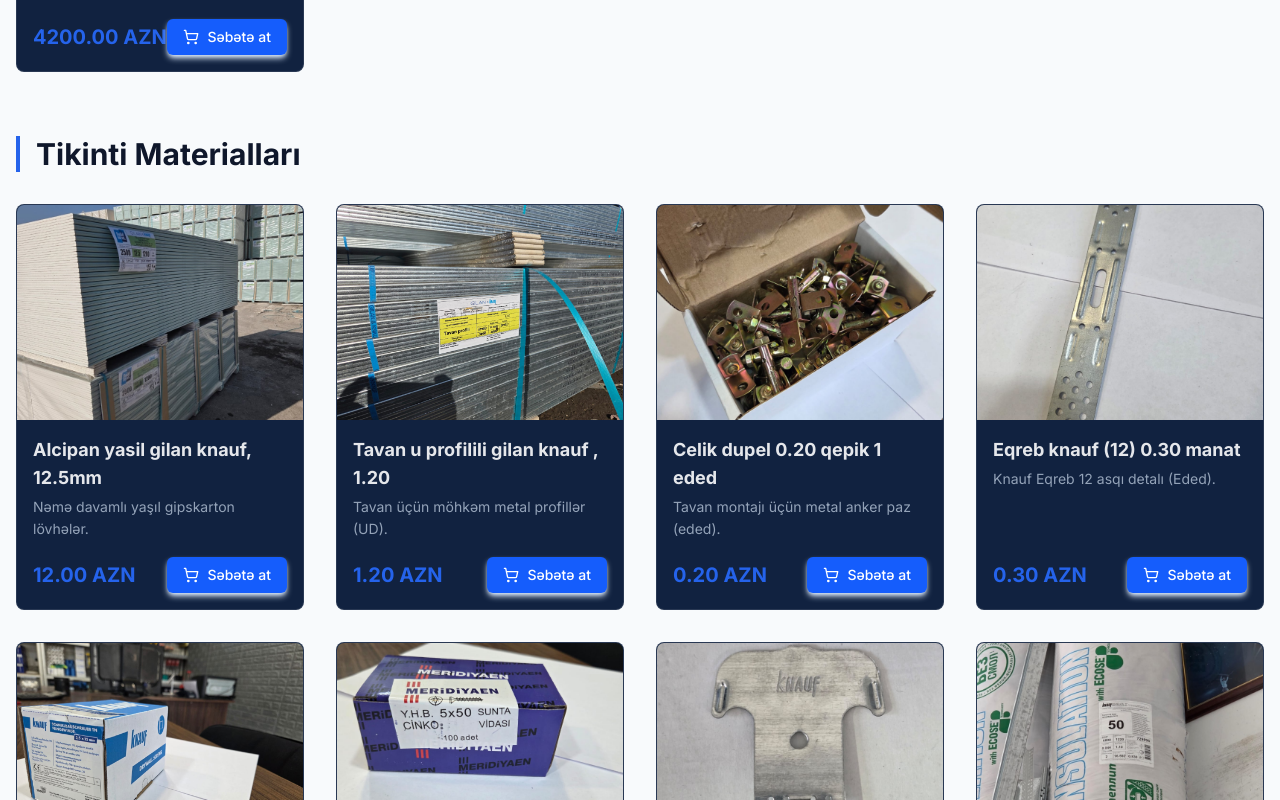
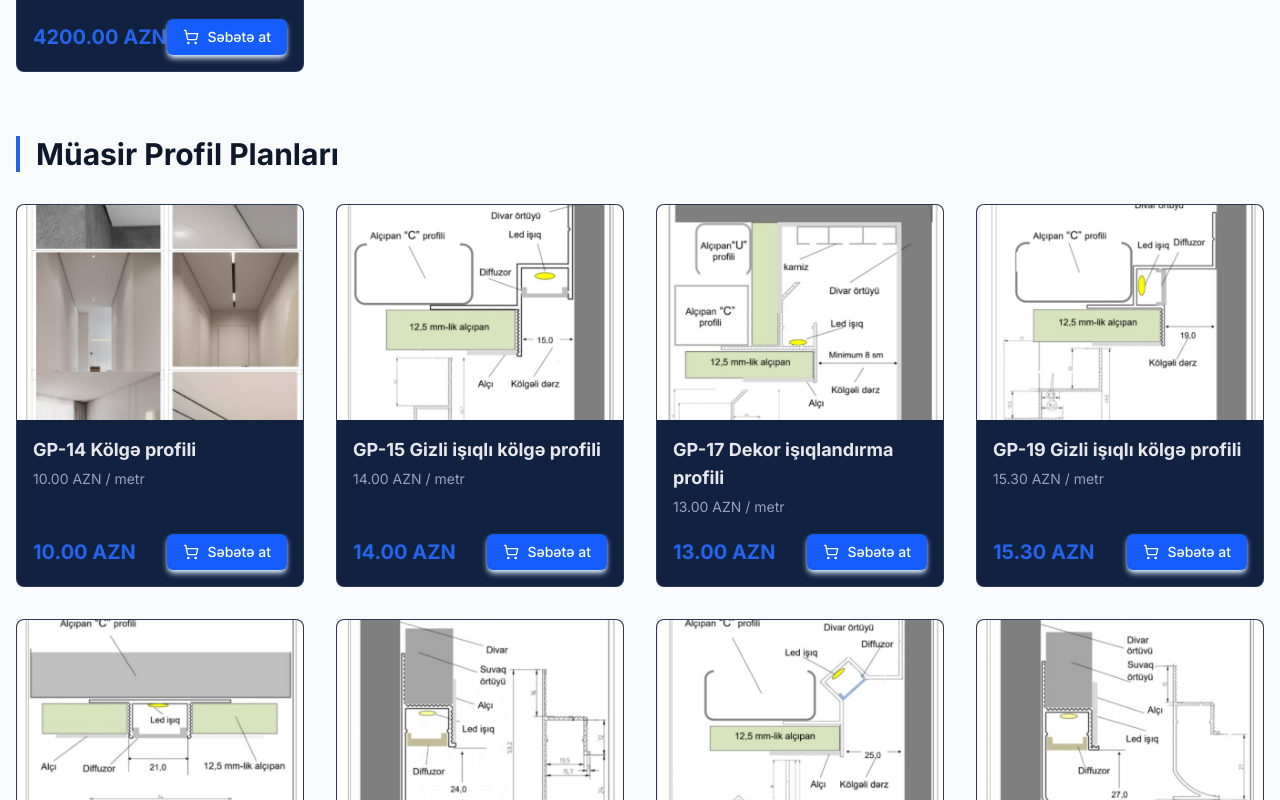
Before and after one commit to sirbxueonline-arch/AlcipanBaku, a Next.js app: page /products in a window 1280 px wide. Shown: the part 1420-2220 px from the top of the page. Built offline with nearby package versions, Linux system fonts and the light colour scheme.

Commit message:
Fix card unclickability and make products page cover packages and plans

```diff
--- a/src/app/products/page.tsx
+++ b/src/app/products/page.tsx
@@ -11,6 +11,7 @@
     const { packages, products, language } = useAdmin();
     const activePackages = packages.filter(p => p.isActive);
     const activeProducts = products.filter(p => p.isActive && !p.id.startsWith('gp'));
+    const activePlans = products.filter(p => p.isActive && p.id.startsWith('gp'));
 
     const containerVariants: Variants = {
         hidden: { opacity: 0 },
@@ -86,6 +87,30 @@
                 {activePackages.length === 0 && (
                     <div className="text-center py-10 bg-white rounded-lg border border-dashed border-gray-200 mb-16">
                         <p className="text-gray-500">No active packages.</p>
+                    </div>
+                )}
+
+                {/* PLANS SECTION */}
+                <h2 className="text-3xl font-bold text-slate-900 mb-8 border-l-4 border-[var(--primary)] pl-4">
+                    {language === 'AZ' ? 'Müasir Profil Planları' : language === 'RU' ? 'Планы Современных Профилей' : 'Modern Profile Plans'}
+                </h2>
+
+                <motion.div
+                    variants={containerVariants}
+                    initial="hidden"
+                    animate="visible"
+                    className="grid grid-cols-1 sm:grid-cols-2 lg:grid-cols-3 xl:grid-cols-4 gap-8 mb-16"
+                >
+                    {activePlans.map(plan => (
+                        <motion.div key={plan.id} variants={itemVariants} className="h-full">
+                            <ProductCard product={plan} />
+                        </motion.div>
+                    ))}
+                </motion.div>
+
+                {activePlans.length === 0 && (
+                    <div className="text-center py-10 bg-white rounded-lg border border-dashed border-gray-200 mb-16">
+                        <p className="text-gray-500">No active plans.</p>
                     </div>
                 )}
 
--- a/src/components/PricingTables.tsx
+++ b/src/components/PricingTables.tsx
@@ -48,8 +48,9 @@
                             viewport={{ once: true }}
                             whileHover={{ scale: 1.03 }}
                             whileTap={{ scale: 0.98 }}
-                            className="bg-white rounded-xl md:rounded-2xl overflow-hidden shadow-lg hover:shadow-[0_20px_50px_rgba(251,191,36,0.2)] hover:border-[#fbbf24]/50 transition-all duration-300 border border-gray-100 flex flex-col relative group"
+                            className="bg-white rounded-xl md:rounded-2xl overflow-hidden shadow-lg hover:shadow-[0_20px_50px_rgba(251,191,36,0.2)] hover:border-[#fbbf24]/50 transition-all duration-300 border border-gray-100 flex flex-col relative group cursor-pointer"
                         >
+                            <Link href={`/calculator?package=simple&area=${pkg.area}`} className="absolute inset-0 z-10" aria-label="Calculate Package"></Link>
                             {/* Glowing border effect helper */}
                             <div className="absolute inset-0 bg-gradient-to-tr from-[#fbbf24]/0 via-[#fbbf24]/0 to-[#fbbf24]/0 group-hover:from-[#fbbf24]/10 group-hover:to-transparent pointer-events-none transition-all duration-500"></div>
 
@@ -95,7 +96,7 @@
                                 <div className="mt-auto w-full">
                                     <Link
                                         href={`/calculator?package=simple&area=${pkg.area}`}
-                                        className="w-full block bg-gradient-to-r from-[#fbbf24] to-[#f59e0b] hover:from-[#f59e0b] hover:to-[#d97706] text-[#0a192f] py-2 md:py-3 text-center text-[10px] md:text-sm font-bold uppercase tracking-wider rounded-lg md:rounded-xl shadow-md hover:shadow-lg transition-all transform active:scale-95"
+                                        className="w-full block bg-gradient-to-r from-[#fbbf24] to-[#f59e0b] hover:from-[#f59e0b] hover:to-[#d97706] text-[#0a192f] py-2 md:py-3 text-center text-[10px] md:text-sm font-bold uppercase tracking-wider rounded-lg md:rounded-xl shadow-md hover:shadow-lg transition-all transform active:scale-95 relative z-20"
                                     >
                                         {language === 'AZ' ? 'SİFARİŞ ET' : language === 'RU' ? 'ЗАКАЗАТЬ' : 'ORDER'}
                                     </Link>
--- a/src/components/ProductCard.tsx
+++ b/src/components/ProductCard.tsx
@@ -5,6 +5,7 @@
 import { useAdmin } from '@/context/AdminContext';
 import { useCart } from '@/context/CartContext';
 import Image from 'next/image';
+import Link from 'next/link';
 import { ShoppingCart } from 'lucide-react';
 
 interface ProductCardProps {
@@ -64,7 +65,7 @@
 
                     <button
                         onClick={handleAddToCart}
-                        className="flex items-center gap-2 px-4 py-2 bg-blue-600 text-white text-sm font-medium rounded-md hover:bg-blue-700 transition-colors z-10 relative shadow-md shadow-blue-100"
+                        className="flex items-center gap-2 px-4 py-2 bg-blue-600 text-white text-sm font-medium rounded-md hover:bg-blue-700 transition-colors z-20 relative shadow-md shadow-blue-100"
                     >
                         <ShoppingCart size={16} />
                         {language === 'AZ' ? 'Səbətə at' : language === 'RU' ? 'В корзину' : 'Add to Cart'}
@@ -73,7 +74,7 @@
             </div>
 
             {/* Whole card clickable overlay (except button which has z-index) */}
-            <a href={`/product/${product.id}`} className="absolute inset-0 z-0" aria-label={`View details for ${product.name[language]}`}></a>
+            <Link href={`/product/${product.id}`} className="absolute inset-0 z-10" aria-label={`View details for ${product.name[language]}`}></Link>
         </div>
     );
 }
--- a/src/components/ServiceCard.tsx
+++ b/src/components/ServiceCard.tsx
@@ -5,6 +5,7 @@
 import { useAdmin } from '@/context/AdminContext';
 import { useCart } from '@/context/CartContext';
 import Image from 'next/image';
+import Link from 'next/link';
 import { motion } from 'framer-motion';
 
 interface ServiceCardProps {
@@ -41,7 +42,7 @@
             </div>
 
             {/* Content */}
-            <div className="flex flex-col flex-grow p-3 md:p-5 text-center bg-white z-10">
+            <div className="flex flex-col flex-grow p-3 md:p-5 text-center bg-white relative z-0">
                 {/* Title */}
                 {/* Title Removed */}
 
@@ -49,7 +50,7 @@
                 <div className="mt-auto pt-1 w-full">
                     <button
                         onClick={handleAddToCart}
-                        className="w-full py-2 md:py-3 bg-gradient-to-r from-[#fbbf24] to-[#f59e0b] hover:from-[#f59e0b] hover:to-[#d97706] text-[#0a192f] text-[10px] md:text-sm font-bold rounded-lg shadow-sm hover:shadow-md transition-all uppercase tracking-wide"
+                        className="w-full py-2 md:py-3 bg-gradient-to-r from-[#fbbf24] to-[#f59e0b] hover:from-[#f59e0b] hover:to-[#d97706] text-[#0a192f] text-[10px] md:text-sm font-bold rounded-lg shadow-sm hover:shadow-md transition-all uppercase tracking-wide relative z-20"
                     >
                         {language === 'AZ' ? 'əlaqə saxla' : language === 'RU' ? 'Связаться' : 'Contact'}
                     </button>
@@ -57,7 +58,7 @@
             </div>
 
             {/* Whole card clickable overlay (except button which has z-index) */}
-            <a href={`/service/${service.id}`} className="absolute inset-0 z-0" aria-label={`Request service ${service.name[language]}`}></a>
+            <Link href={`/service/${service.id}`} className="absolute inset-0 z-10" aria-label={`Request service ${service.name[language]}`}></Link>
         </motion.div>
     );
 }
```
Also changed, not shown: src/app/page.tsx (+14 -10 lines), public/GP-14.png, public/GP-80.png.
